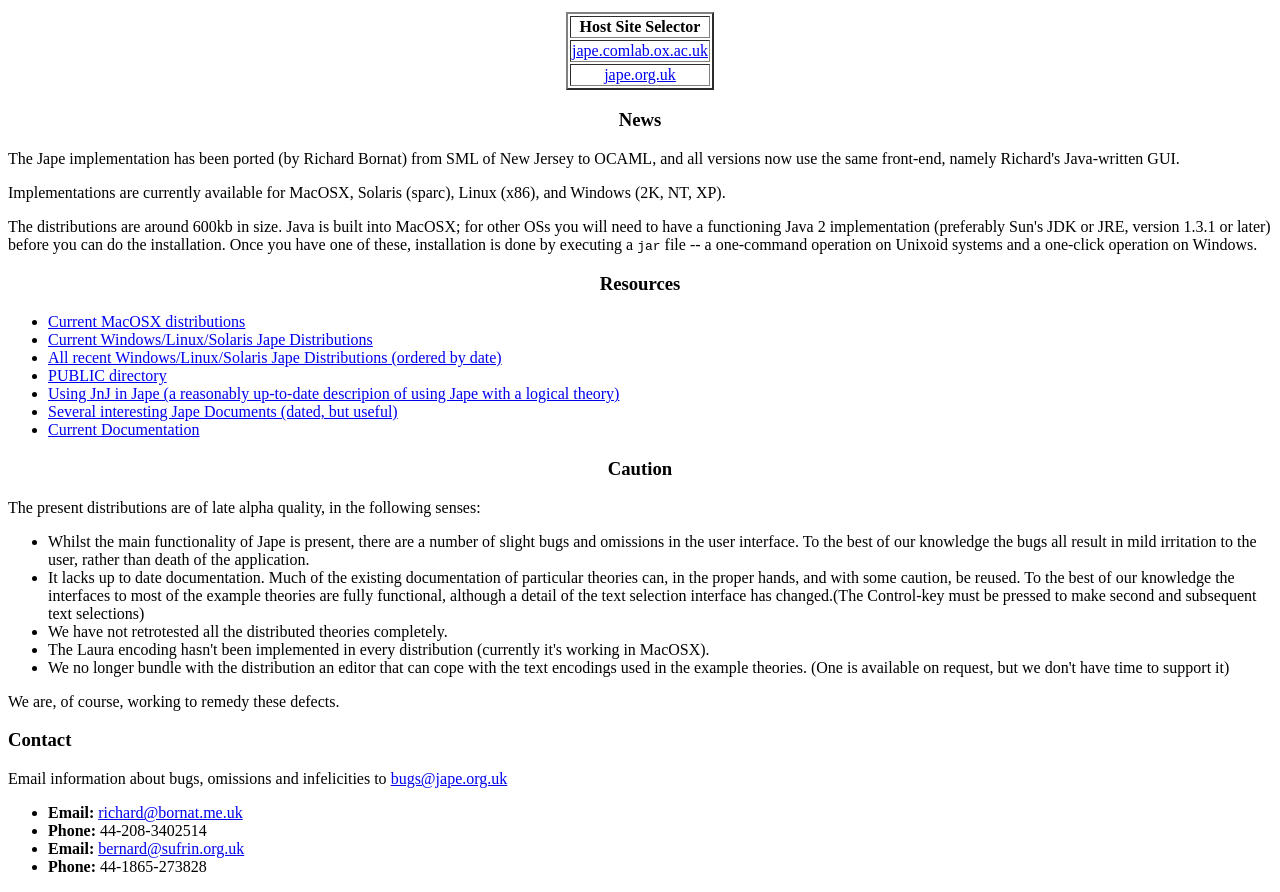
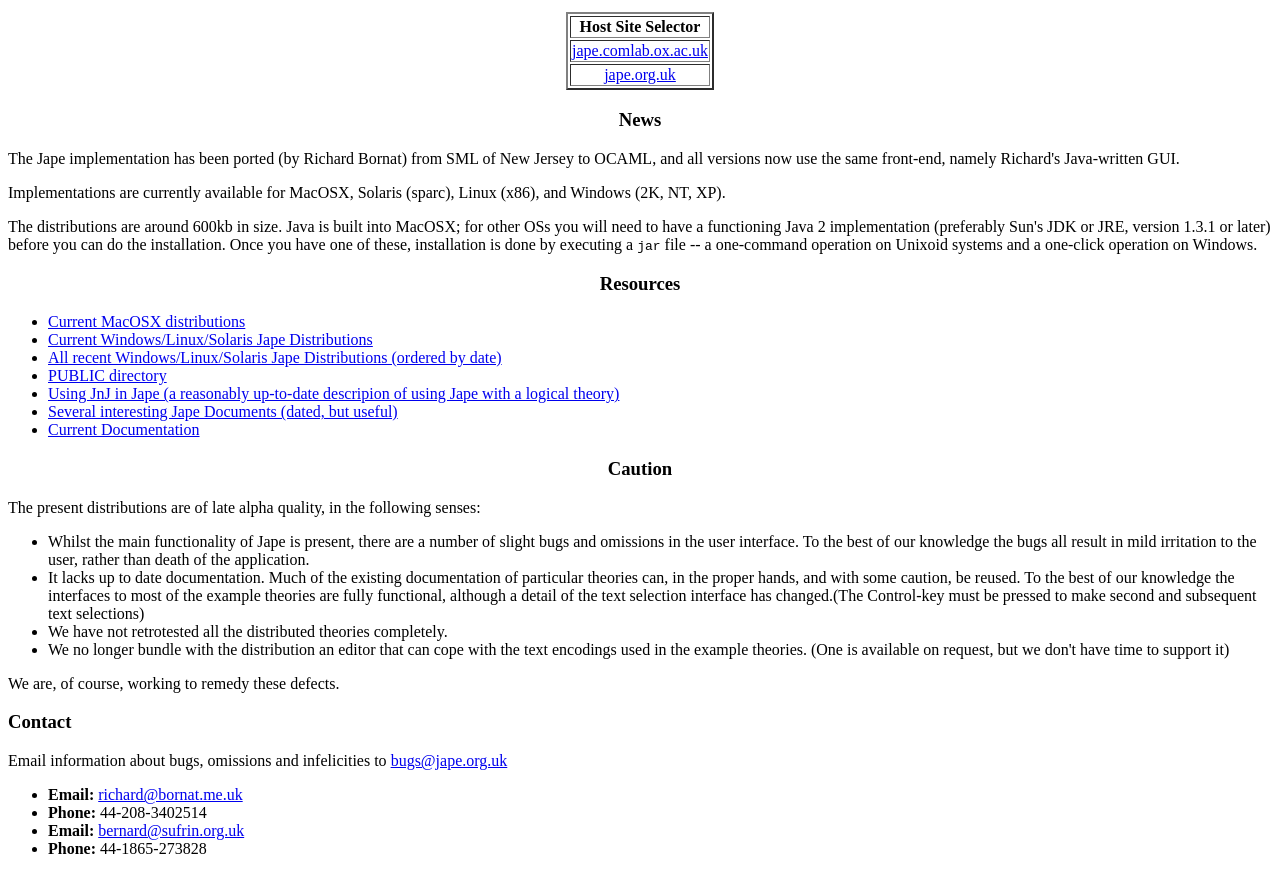
Before and after one commit to RBornat/jape, a plain HTML site: page dev/jape.org/index.html in a window 1280 px wide. Shown: the part 194-1086 px from the top of the page. Drawn offline with Linux system fonts and the light colour scheme.

Commit message:
better remarks about Laura

```diff
--- a/dev/jape.org/index.html
+++ b/dev/jape.org/index.html
@@ -64,7 +64,6 @@
     selection interface has changed.(The Control-key must be pressed to make
     second and subsequent text selections)</li>
   <li>We have not retrotested all the distributed theories completely.</li>
-  <li>The Laura encoding hasn't been implemented in every distribution (currently it's working in MacOSX).</li>
   <li>We no longer bundle with the distribution an editor that can cope with
     the text encodings used in the example theories. (One is available on
     request, but we don't have time to support it)</li>
```
